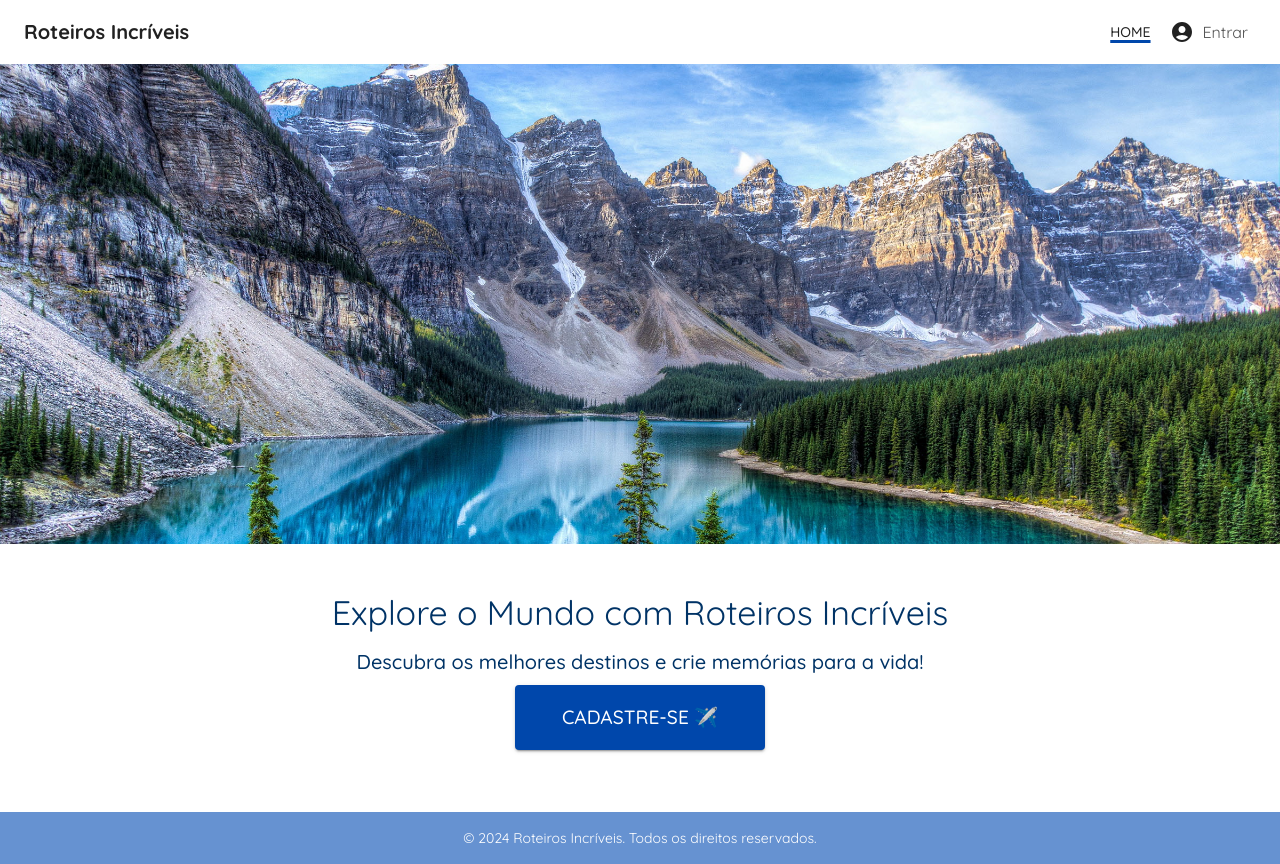
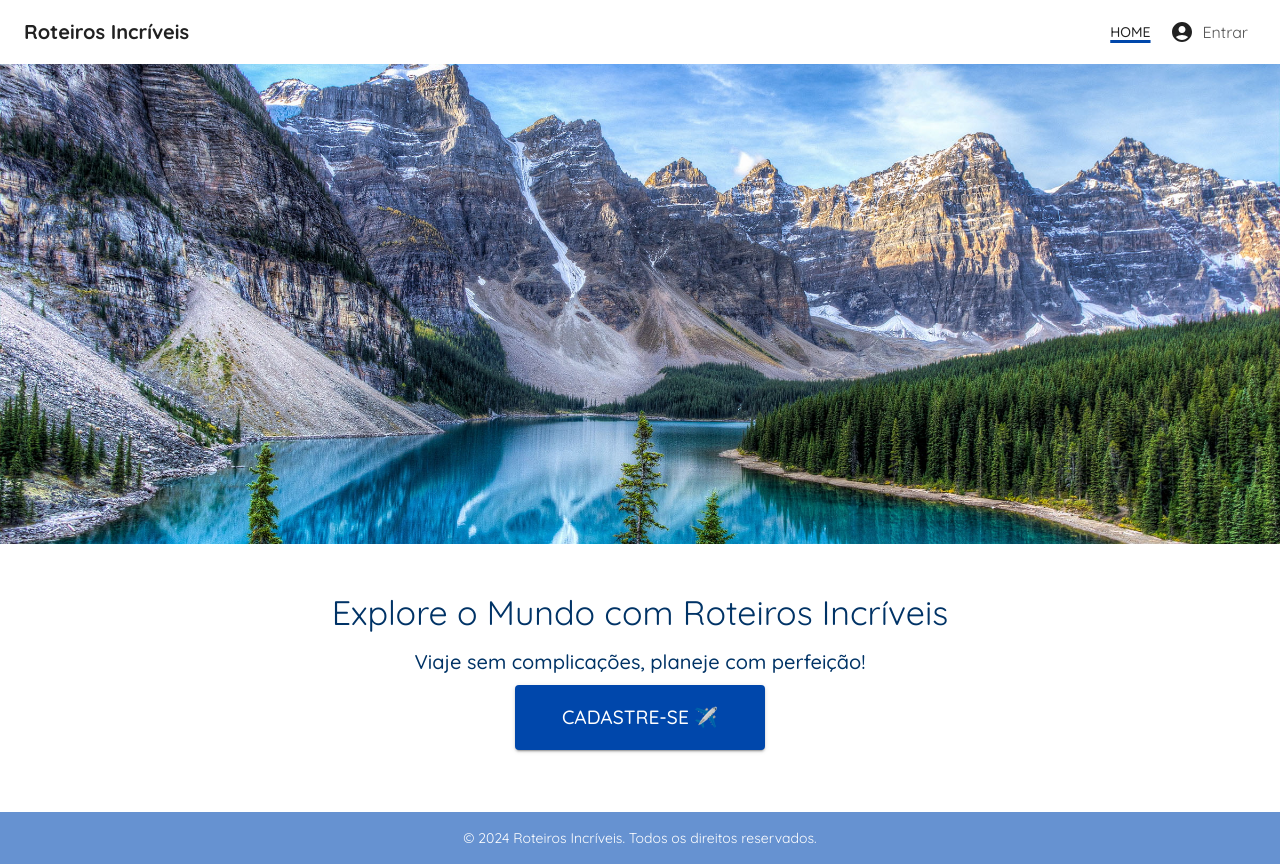
Before and after one commit to AndreLuizBressan/trabalho_ine5646, a React (Create React App) app in the folder frontend/: page / in a window 1280 px wide. Built offline with nearby package versions, Linux system fonts and the light colour scheme.

Commit message:
alteracoes

```diff
--- a/frontend/src/pages/Home.js
+++ b/frontend/src/pages/Home.js
@@ -44,7 +44,7 @@ const Main = () => {
           Explore o Mundo com Roteiros Incríveis
         </Typography>
         <Typography variant="h6" gutterBottom>
-          Descubra os melhores destinos e crie memórias para a vida!
+          Viaje sem complicações, planeje com perfeição!
         </Typography>
         <Button
           variant="contained"
```
